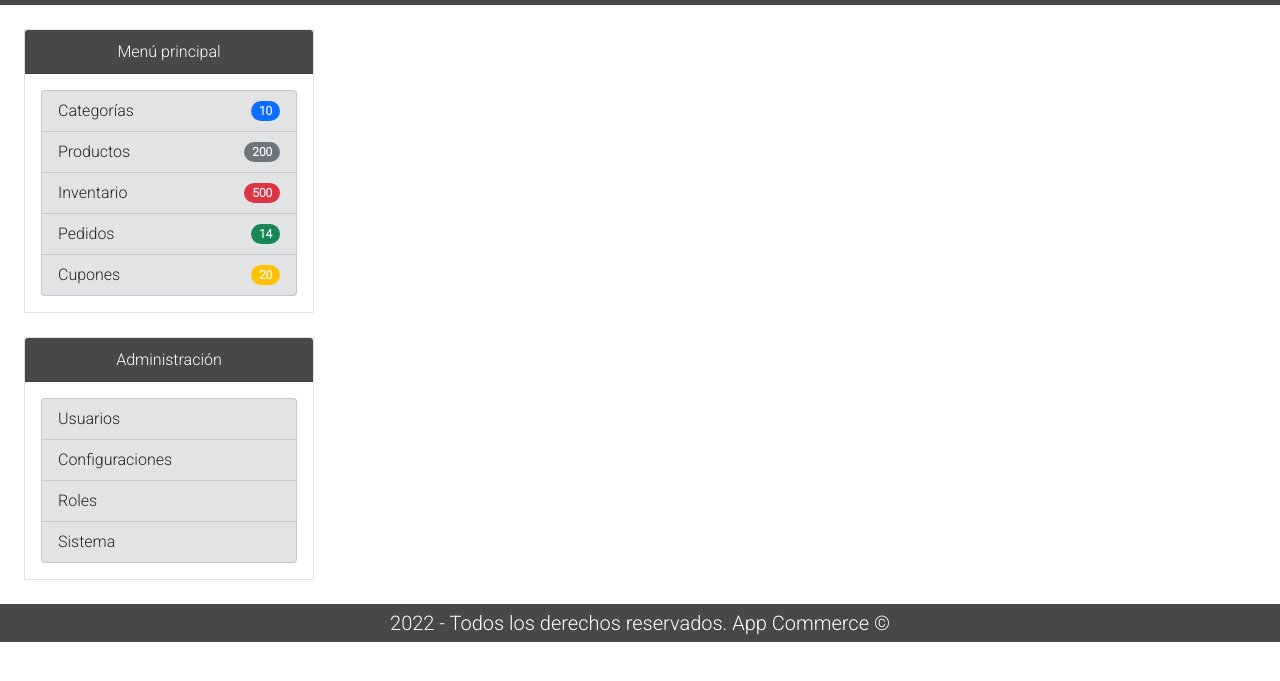
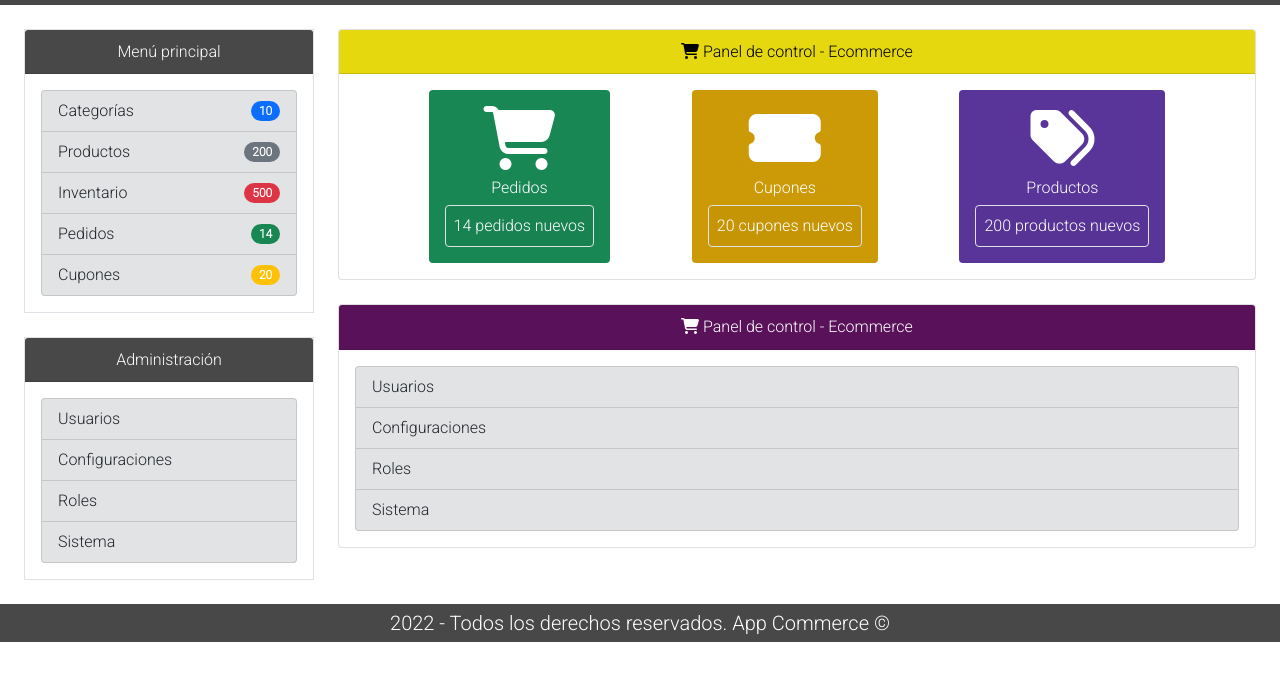
Before and after one commit to JoseArroyave/admin_app, a plain HTML site: page panel.html in a window 1280 px wide. Shown: the part 61-742 px from the top of the page. Drawn offline with nearby package versions, Linux system fonts and the light colour scheme; some packages are replaced by stand-ins of ours; a script that the page names is missing.

Commit message:
panel de control-ecommerce

```diff
--- a/css/main.css
+++ b/css/main.css
@@ -9,6 +9,16 @@ body, h1, h2, h3, h4, h5, h6, p, ul, li, a {
 .colorPrincipal {
   color: #ffffff;
   background-color: #591259;
+}
+
+.colorSecundario {
+  color: #000000;
+  background-color: #e5d80e;
+}
+
+.colorTerciario {
+  color: #ffffff;
+  background-color: #484849;
 }
 
 .btn-colorPrincipal {
@@ -23,13 +33,6 @@ body, h1, h2, h3, h4, h5, h6, p, ul, li, a {
   border-color: #460e46;
 }
 
-.dropdown-divider {
-  height: 0;
-  margin: 0.5rem 0;
-  overflow: hidden;
-  border-top: 1px solid #ffffff;
-}
-
 .btn-colorSecundario {
   color: #ffffff;
   background-color: #e5d80e;
@@ -42,8 +45,21 @@ body, h1, h2, h3, h4, h5, h6, p, ul, li, a {
   border-color: #9c930b;
 }
 
-.colorTerciario {
-  background-color: #484849;
+.bg-purple{
+  color: #ffffff;
+  background-color: #59359a;
+}
+
+.bg-yellow {
+  color: #ffffff;
+  background-color: #cc9a06;
+}
+
+.dropdown-divider {
+  height: 0;
+  margin: 0.5rem 0;
+  overflow: hidden;
+  border-top: 1px solid #ffffff;
 }
 
 li.nav-item:hover, .dropdown-item:focus,
@@ -60,3 +76,12 @@ a {
   background-color: #e5d80e;
   cursor: pointer;
 }
+
+.centerWhite{
+  color:#ffffff;
+  text-align: center;
+}
+
+.fontAwEcommerce{
+  font-size: 4rem;
+}
--- a/panel.html
+++ b/panel.html
@@ -101,11 +101,13 @@
   <!-- Layout principal -->
   <div class="container-fluid mt-4 px-4">
     <div class="row">
+
+      <!-- Layout de 3 columnas -->
       <div class="col-12 col-md-3">
 
         <!-- Menu principal -->
         <div class="navbar-expand-md navbar-dark border">
-          <div class="card-header colorTerciario text-white">
+          <div class="card-header colorTerciario">
             <div class="row g-5">
               <div class="col-2">
                 <button class="navbar-toggler" data-bs-toggle="collapse" data-bs-target="#menuPrincipal"
@@ -148,7 +150,7 @@
 
         <!-- Menu administracion -->
         <div class="navbar-expand-md navbar-dark mt-4 border">
-          <div class="card-header colorTerciario text-white">
+          <div class="card-header colorTerciario">
             <div class="row g-5">
               <div class="col-2">
                 <button class="navbar-toggler" data-bs-toggle="collapse" data-bs-target="#menuAdministracion"
@@ -182,13 +184,76 @@
         </div>
 
       </div>
+
+      <!-- Layout de 9 columnas -->
+      <div class="col-12 col-md-9">
+        <div class="card centerWhite mt-4 mt-md-0">
+          <div class="card-header colorSecundario">
+            <h6 class="m-1"><i class="fa-solid fa-cart-shopping"></i> Panel de control - Ecommerce</h>
+          </div>
+          <div class="card-body">
+            <div class="d-md-flex flex-wrap gap-2 justify-content-evenly">
+              <div class="p-3 bg-success rounded">
+                <i class="fa-solid fa-cart-shopping fontAwEcommerce"></i>
+                <h4 class="m-2">Pedidos</h4>
+                <div class="card-footer p-0 border rounded">
+                  <p class="p-2 m-0">
+                    <a href="pedidos.html" class="centerWhite">14 pedidos nuevos</a>
+                  </p>
+                </div>
+              </div>
+              <div class="p-3 bg-yellow rounded my-3 my-md-0">
+                <i class="fa-solid fa-ticket-simple fontAwEcommerce"></i>
+                <h4 class="m-2">Cupones</h4>
+                <div class="card-footer p-0 border rounded">
+                  <p class="p-2 m-0">
+                    <a href="pedidos.html" class="centerWhite">20 cupones nuevos</a>
+                  </p>
+                </div>
+              </div>
+              <div class="p-3 bg-purple rounded">
+                <i class="fa-solid fa-tags fontAwEcommerce"></i>
+                <h4 class="m-2">Productos</h4>
+                <div class="card-footer p-0 border rounded">
+                  <p class="p-2 m-0">
+                    <a href="pedidos.html" class="centerWhite">200 productos nuevos</a>
+                  </p>
+                </div>
+              </div>
+            </div>
+          </div>
+        </div>
+
+        <div class="card mt-4">
+          <div class="card-header colorPrincipal">
+            <h6 class="m-1 text-center"><i class="fa-solid fa-cart-shopping"></i> Panel de control - Ecommerce</h>
+          </div>
+          <div class="card-body">
+            <ul class="list-group">
+              <li class="list-group-item list-group-item-secondary d-flex justify-content-between align-items-center">
+                <a href="#" class="text-dark">Usuarios</a>
+              </li>
+              <li class="list-group-item list-group-item-secondary d-flex justify-content-between align-items-center">
+                <a href="#" class="text-dark">Configuraciones</a>
+              </li>
+              <li class="list-group-item list-group-item-secondary d-flex justify-content-between align-items-center">
+                <a href="#" class="text-dark">Roles</a>
+              </li>
+              <li class="list-group-item list-group-item-secondary d-flex justify-content-between align-items-center">
+                <a href="#" class="text-dark">Sistema</a>
+              </li>
+            </ul>
+          </div>
+        </div>
+      </div>
+
     </div>
   </div>
 
 
 
   <!-- Footer -->
-  <footer id="main-footer" class="colorTerciario text-white p-1 mt-4">
+  <footer id="main-footer" class="colorTerciario p-1 mt-4">
     <div class="container">
       <div class="row">
         <div class="col">
```
